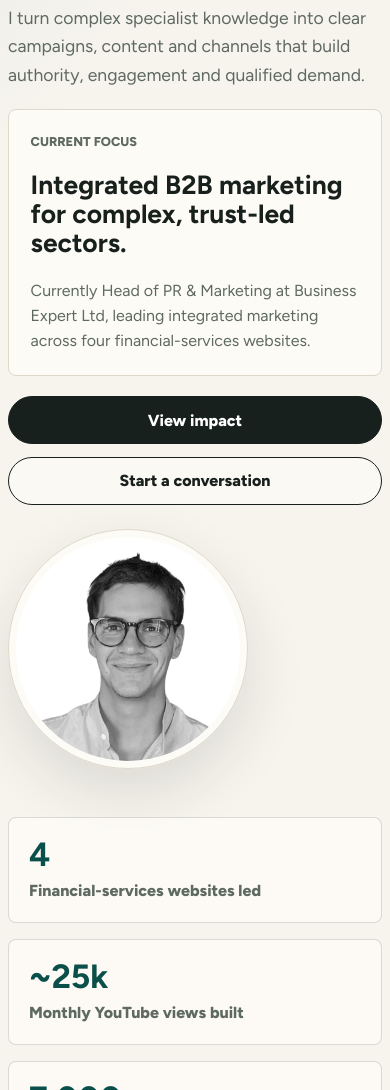
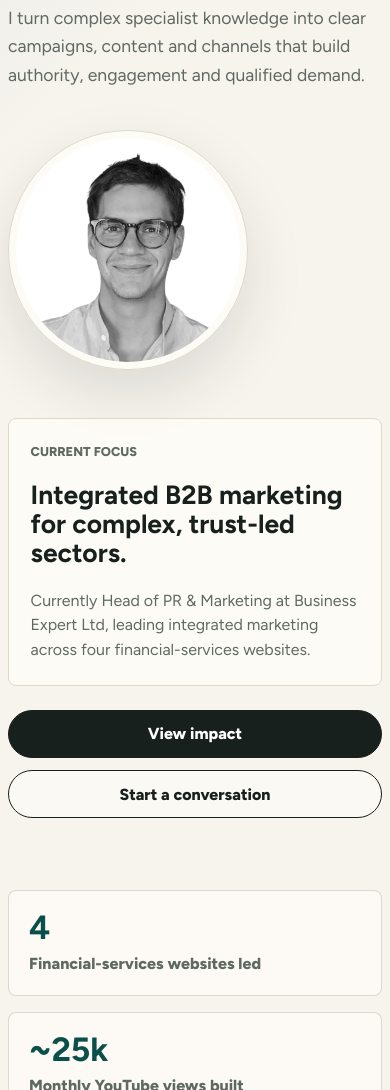
Before and after one commit to TheoCristofari/portfolio, a website built with Vite: page index.html in a window 390 px wide. Shown: the part 460-1550 px from the top of the page. Built offline with nearby package versions, Linux system fonts and the light colour scheme.

Commit message:
Simplify hero layout

```diff
--- a/src/main.js
+++ b/src/main.js
@@ -151,21 +151,24 @@ function render() {
           <p class="eyebrow">Marketing and Public Relations Specialist</p>
           <h1 id="hero-title">PR Instincts. Marketing Engine.</h1>
           <p class="hero__intro">${profile.intro}</p>
-          <div class="hero-panel">
-            <span>Current focus</span>
-            <strong>Integrated B2B marketing for complex, trust-led sectors.</strong>
-            <p>${profile.availability}</p>
-          </div>
-          <div class="hero__actions">
-            <a class="button button--primary" href="#work">View impact</a>
-            <a class="button button--secondary" href="mailto:${profile.email}">Start a conversation</a>
-          </div>
         </div>
-        <aside class="hero-aside" aria-label="Profile and current focus">
+        <aside class="hero-aside" aria-label="Profile portrait">
           <div class="hero-portrait">
             <img src="/theo-cristofari.jpg" alt="Portrait of ${profile.name}" />
           </div>
         </aside>
+      </section>
+
+      <section class="hero-support" aria-label="Current focus and next steps">
+        <div class="hero-panel">
+          <span>Current focus</span>
+          <strong>Integrated B2B marketing for complex, trust-led sectors.</strong>
+          <p>${profile.availability}</p>
+        </div>
+        <div class="hero__actions">
+          <a class="button button--primary" href="#work">View impact</a>
+          <a class="button button--secondary" href="mailto:${profile.email}">Start a conversation</a>
+        </div>
       </section>
 
       <section class="metrics" aria-label="Selected marketing results">
--- a/src/styles.css
+++ b/src/styles.css
@@ -145,7 +145,6 @@ h3 {
 
 .hero__intro {
   max-width: 40rem;
-  margin-bottom: 1.25rem;
   color: var(--muted);
   font-size: clamp(1.1rem, 2vw, 1.35rem);
   line-height: 1.6;
@@ -155,7 +154,6 @@ h3 {
   display: flex;
   flex-wrap: wrap;
   gap: 0.8rem;
-  margin-top: 1.25rem;
 }
 
 .button {
@@ -219,6 +217,14 @@ h3 {
   border: 1px solid var(--line);
   border-radius: 8px;
   background: rgba(255, 253, 248, 0.82);
+}
+
+.hero-support {
+  display: flex;
+  justify-content: space-between;
+  gap: 1.5rem;
+  align-items: end;
+  padding: 0 0 clamp(4.5rem, 8vw, 6rem);
 }
 
 .hero-panel span,
@@ -395,9 +401,15 @@ h3 {
 
 @media (max-width: 860px) {
   .hero,
+  .hero-support,
   .split-section,
   .metrics {
     grid-template-columns: 1fr;
+  }
+
+  .hero-support {
+    display: grid;
+    align-items: start;
   }
 
   .hero {
```
